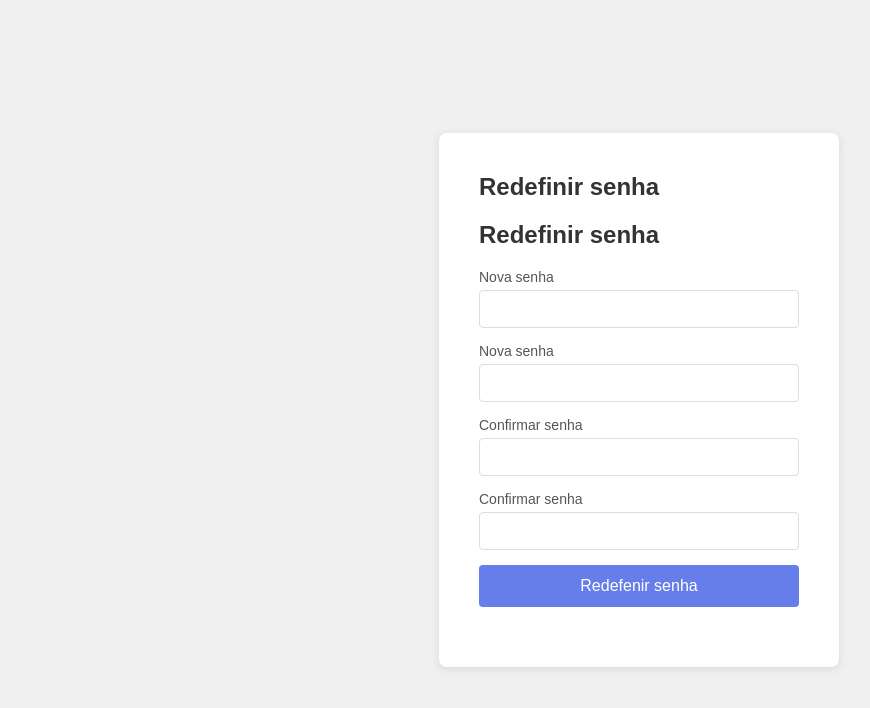
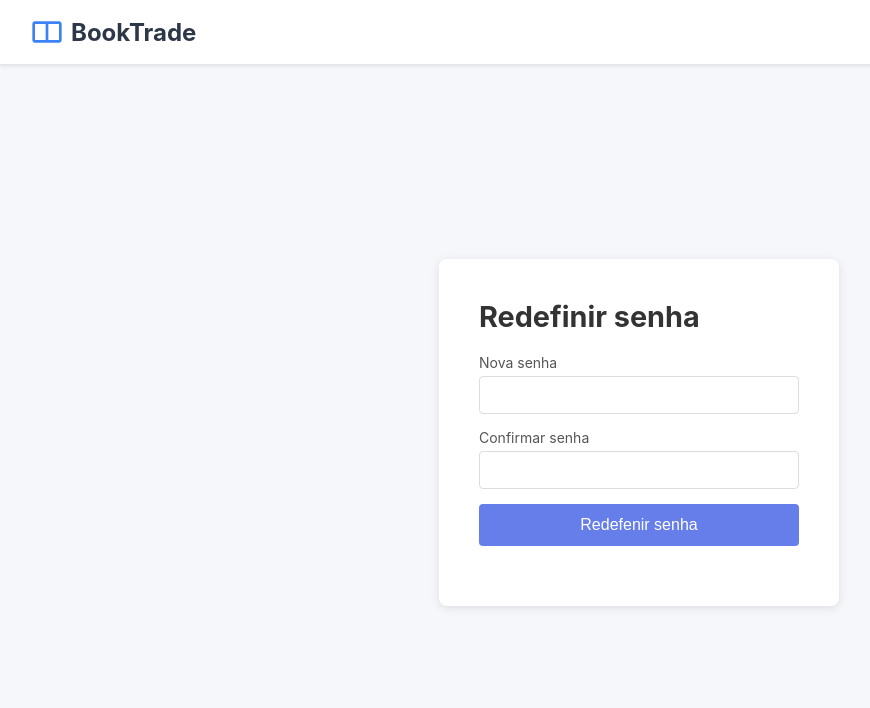
Before and after one commit to Gelenski/BookTrade, a website: page redefinir/index.html in a window 1280 px wide. Shown: the whole page, without its empty margins (1-871 px from the left). Drawn offline with Linux system fonts and the light colour scheme.

Commit message:
Padronizado estilização das páginas de recuperar e redefinir, adicionado script em js para travar o botão ao clicar

```diff
--- a/recuperar/styles.css
+++ b/recuperar/styles.css
@@ -4,13 +4,44 @@
   box-sizing: border-box;
 }
 
+.barra-navegacao {
+    background: white;
+    padding: 1rem 2rem;
+    box-shadow: 0 2px 4px rgba(0,0,0,0.1);
+    display: flex;
+    align-items: center;
+    justify-content: space-between;
+}
+
+.logo {
+    display: flex;
+    align-items: center;
+    gap: 0.5rem;
+    font-size: 1.5rem;
+    font-weight: bold;
+    color: #2d3748;
+}
+
+.logo svg {
+    width: 32px;
+    height: 32px;
+    fill: #3b82f6;
+}
+
 body {
-  font-family: Arial, sans-serif;
-  background-color: #f0f0f0;
+  font-family: -apple-system, BlinkMacSystemFont, 'Segoe UI', Roboto, Oxygen, Ubuntu, Cantarell, sans-serif;
+  background-color: #f5f7fa;
+  display: flex;
+  flex-direction: column; /* empilha navbar e conteúdo */
+  min-height: 100vh;
+  margin: 0;
+}
+
+main {
+  flex: 1;
   display: flex;
   justify-content: center;
   align-items: center;
-  min-height: 100vh;
   padding: 20px;
 }
 
@@ -26,6 +57,7 @@ body {
 h2 {
   margin-bottom: 20px;
   color: #333;
+  font-size: 1.8rem;
 }
 
 label {
@@ -42,11 +74,13 @@ input {
   border-radius: 4px;
   font-size: 14px;
   margin-bottom: 15px;
+  transition: all 0.3s;
 }
 
 input:focus {
   outline: none;
   border-color: #667eea;
+  box-shadow: 0 0 0 3px rgba(108, 99, 255, 0.2);
 }
 
 button {
--- a/redefinir/index.html
+++ b/redefinir/index.html
@@ -12,22 +12,27 @@
     <script src="script.js" defer></script>
   </head>
   <body>
+      <nav class="barra-navegacao">
+        <div class="logo">
+            <svg viewBox="0 0 24 24">
+                <path d="M21 4H3C1.9 4 1 4.9 1 6v12c0 1.1.9 2 2 2h18c1.1 0 2-.9 2-2V6c0-1.1-.9-2-2-2zM3 18V6h8v12H3zm18 0h-8V6h8v12z"/>
+            </svg>
+            BookTrade
+        </div>
+    </nav>
+    <main>
       <form id="redefinirform" class="redefinir-form">
-      <h2>Redefinir senha</h2>
         <h2>Redefinir senha</h2>
 
         <label for="novasenha">Nova senha</label>
         <input type="password" id="novasenha" />
-      <label for="novasenha">Nova senha</label>
-      <input type="password" id="novasenha" />
 
-      <label for="confirmarsenha">Confirmar senha</label>
-      <input type="password" id="confirmarsenha" />
         <label for="confirmarsenha">Confirmar senha</label>
         <input type="password" id="confirmarsenha" />
 
         <button type="submit">Redefenir senha</button>
         <div id="mensagem"></div>
       </form>
+    </main>
   </body>
 </html>
--- a/redefinir/script.js
+++ b/redefinir/script.js
@@ -1,8 +1,9 @@
 document.addEventListener("DOMContentLoaded", () => {
-  const form = document.querySelector("#redefinirform"); // minúsculo
-  const novaSenhaInput = document.querySelector("#novasenha"); // minúsculo
-  const confirmarSenhaInput = document.querySelector("#confirmarsenha"); // minúsculo
+  const form = document.querySelector("#redefinirform");
+  const novaSenhaInput = document.querySelector("#novasenha");
+  const confirmarSenhaInput = document.querySelector("#confirmarsenha");
   const mensagem = document.querySelector("#mensagem");
+  const botao = form?.querySelector("button[type='submit']");
 
   if (!form || !novaSenhaInput || !confirmarSenhaInput || !mensagem) {
     return;
@@ -11,12 +12,22 @@ document.addEventListener("DOMContentLoaded", () => {
   form.addEventListener("submit", async (event) => {
     event.preventDefault();
 
+    // desabilita o botão ao clicar
+    if (botao) {
+      botao.disabled = true;
+      botao.textContent = "Enviando...";
+    }
+
     const novaSenha = novaSenhaInput.value;
     const confirmarSenha = confirmarSenhaInput.value;
 
     if (novaSenha !== confirmarSenha) {
       mensagem.textContent = "As senhas não coincidem.";
       mensagem.style.color = "red";
+      if (botao) {
+        botao.disabled = false;
+        botao.textContent = "Redefenir senha";
+      }
       return;
     }
 
@@ -26,6 +37,10 @@ document.addEventListener("DOMContentLoaded", () => {
     if (!token) {
       mensagem.textContent = "Token inválido.";
       mensagem.style.color = "red";
+      if (botao) {
+        botao.disabled = false;
+        botao.textContent = "Redefenir senha";
+      }
       return;
     }
 
@@ -45,6 +60,12 @@ document.addEventListener("DOMContentLoaded", () => {
     } catch (error) {
       mensagem.textContent = "Erro ao redefinir senha: " + error.message;
       mensagem.style.color = "red";
+    } finally {
+      // reabilita o botão após a resposta
+      if (botao) {
+        botao.disabled = false;
+        botao.textContent = "Enviar";
+      }
     }
   });
 });
--- a/redefinir/styles.css
+++ b/redefinir/styles.css
@@ -7,21 +7,44 @@
   box-sizing: border-box;
 }
 
+.barra-navegacao {
+    background: white;
+    padding: 1rem 2rem;
+    box-shadow: 0 2px 4px rgba(0,0,0,0.1);
+    display: flex;
+    align-items: center;
+    justify-content: space-between;
+}
+
+.logo {
+    display: flex;
+    align-items: center;
+    gap: 0.5rem;
+    font-size: 1.5rem;
+    font-weight: bold;
+    color: #2d3748;
+}
+
+.logo svg {
+    width: 32px;
+    height: 32px;
+    fill: #3b82f6;
+}
+
 body {
-  font-family: Arial, sans-serif;
-  background-color: #f0f0f0;
+  font-family: -apple-system, BlinkMacSystemFont, 'Segoe UI', Roboto, Oxygen, Ubuntu, Cantarell, sans-serif;
+  background-color: #f5f7fa;
+  display: flex;
+  flex-direction: column; /* empilha navbar e conteúdo */
+  min-height: 100vh;
+  margin: 0;
+}
+
+main {
+  flex: 1;
   display: flex;
   justify-content: center;
   align-items: center;
-  min-height: 100vh;
-  padding: 20px;
-body {
-  font-family: Arial, sans-serif;
-  background-color: #f0f0f0;
-  display: flex;
-  justify-content: center;
-  align-items: center;
-  min-height: 100vh;
   padding: 20px;
 }
 
@@ -37,6 +60,7 @@ body {
 h2 {
   margin-bottom: 20px;
   color: #333;
+  font-size: 1.8rem;
 }
 
 label {
@@ -53,11 +77,13 @@ input {
   border-radius: 4px;
   font-size: 14px;
   margin-bottom: 15px;
+  transition: all 0.3s;
 }
 
 input:focus {
   outline: none;
   border-color: #667eea;
+  box-shadow: 0 0 0 3px rgba(108, 99, 255, 0.2);
 }
 
 button {
```
Also changed, not shown: recuperar/index.html (+10 -2 lines), recuperar/script.js (+12 -0 lines). Lines whose indentation alone changed are shown as unchanged.
